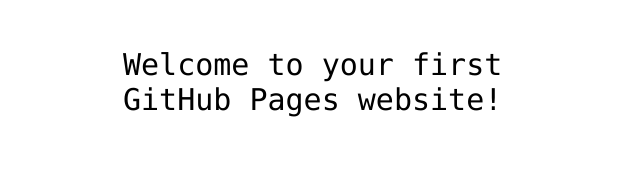
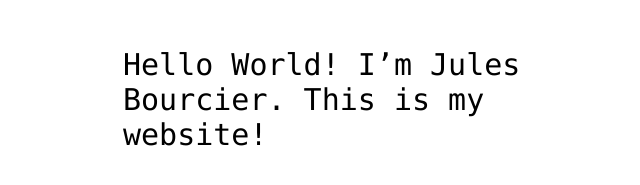
Before and after one commit to bourcierj/bourcierj.github.io, a plain HTML site: page index.html in a window 1280 px wide. Shown: the part 341-526 px from the top of the page, without its empty margins (317-957 px from the left). Drawn offline with Linux system fonts and the light colour scheme.

Commit message:
Add my introduction

```diff
--- a/index.html
+++ b/index.html
@@ -12,7 +12,7 @@
 <img src="https://octodex.github.com/images/daftpunktocat-thomas.gif" id="octocat" alt="octocat-gif" />
 
 <!-- Change this code here by copy and pasting your template on line 15 -->
-<p>Welcome to your first GitHub Pages website!</p>
+<p>Hello World! I’m Jules Bourcier. This is my website!</p>
 
 </body>
 </html>
```
